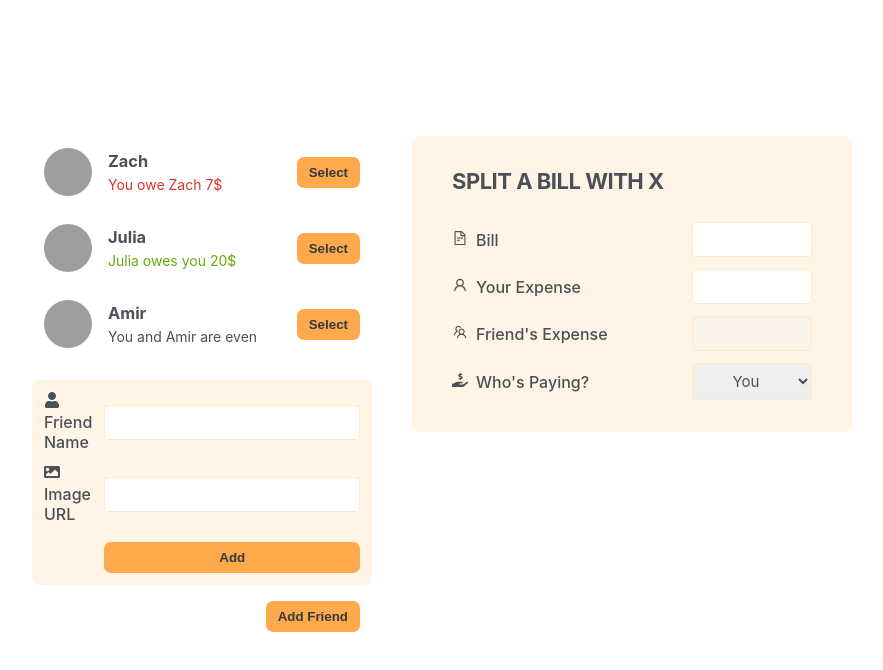
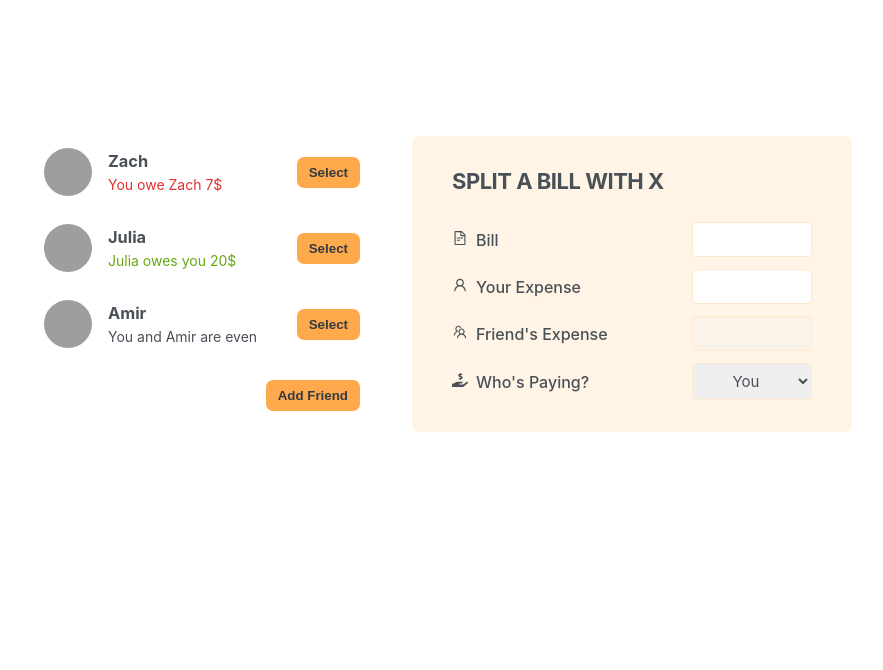
Before and after one commit to MatinT-SA/share-split, a React (Create React App) app: page / in a window 1280 px wide. Shown: the top 670 px of the page, without its empty margins (198-1081 px from the left). Built offline with nearby package versions, Linux system fonts and the light colour scheme; grey boxes are pictures that could not be loaded.

Commit message:
handling add friend button display

```diff
--- a/src/App.js
+++ b/src/App.js
@@ -4,6 +4,7 @@
   AiOutlineUser,
   AiOutlineTeam,
 } from "react-icons/ai";
+import { useState } from "react";
 
 const initialFriends = [
   {
@@ -27,12 +28,20 @@
 ];
 
 export default function App() {
+  const [showAddFriend, setShowAddFriend] = useState(false);
+
+  function handleShowAddFriend() {
+    setShowAddFriend((curShow) => !curShow);
+  }
+
   return (
     <div className="app">
       <div className="sidebar">
         <FriendsList />
-        <FormAddFriend />
-        <Button>Add Friend</Button>
+        {showAddFriend && <FormAddFriend />}
+        <Button onClick={handleShowAddFriend}>
+          {showAddFriend ? "Close" : "Add Friend"}
+        </Button>
       </div>
       <FormSplitBill />
     </div>
@@ -74,8 +83,12 @@
   );
 }
 
-function Button({ children }) {
-  return <button className="button">{children}</button>;
+function Button({ children, onClick }) {
+  return (
+    <button className="button" onClick={onClick}>
+      {children}
+    </button>
+  );
 }
 
 function FormAddFriend() {
```
